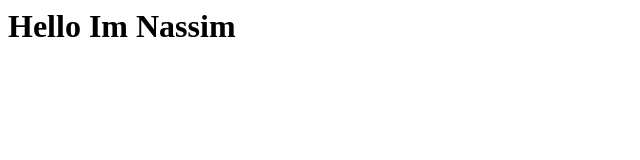
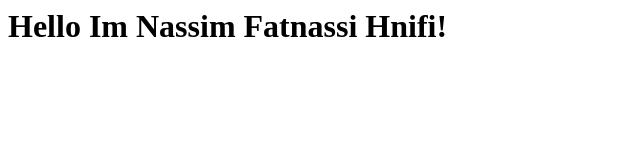
Before and after one commit to nassimfatnassi1999/Coursera_Test, a plain HTML site: page index.html in a window 1280 px wide. Shown: the whole page, without its empty margins (0-640 px from the left). Drawn offline with Linux system fonts and the light colour scheme.

Commit message:
second modified

```diff
--- a/index.html
+++ b/index.html
@@ -2,9 +2,9 @@
 <head>
     <meta charset="UTF-8">
     <meta name="viewport" content="width=device-width, initial-scale=1.0">
-    <title>Document</title>
+    <title>MyOwnWebSite</title>
 </head>
 <body>
-    <h1>Hello Im Nassim</h1>
+    <h1>Hello Im Nassim Fatnassi Hnifi!</h1>
 </body>
 </html>
```
